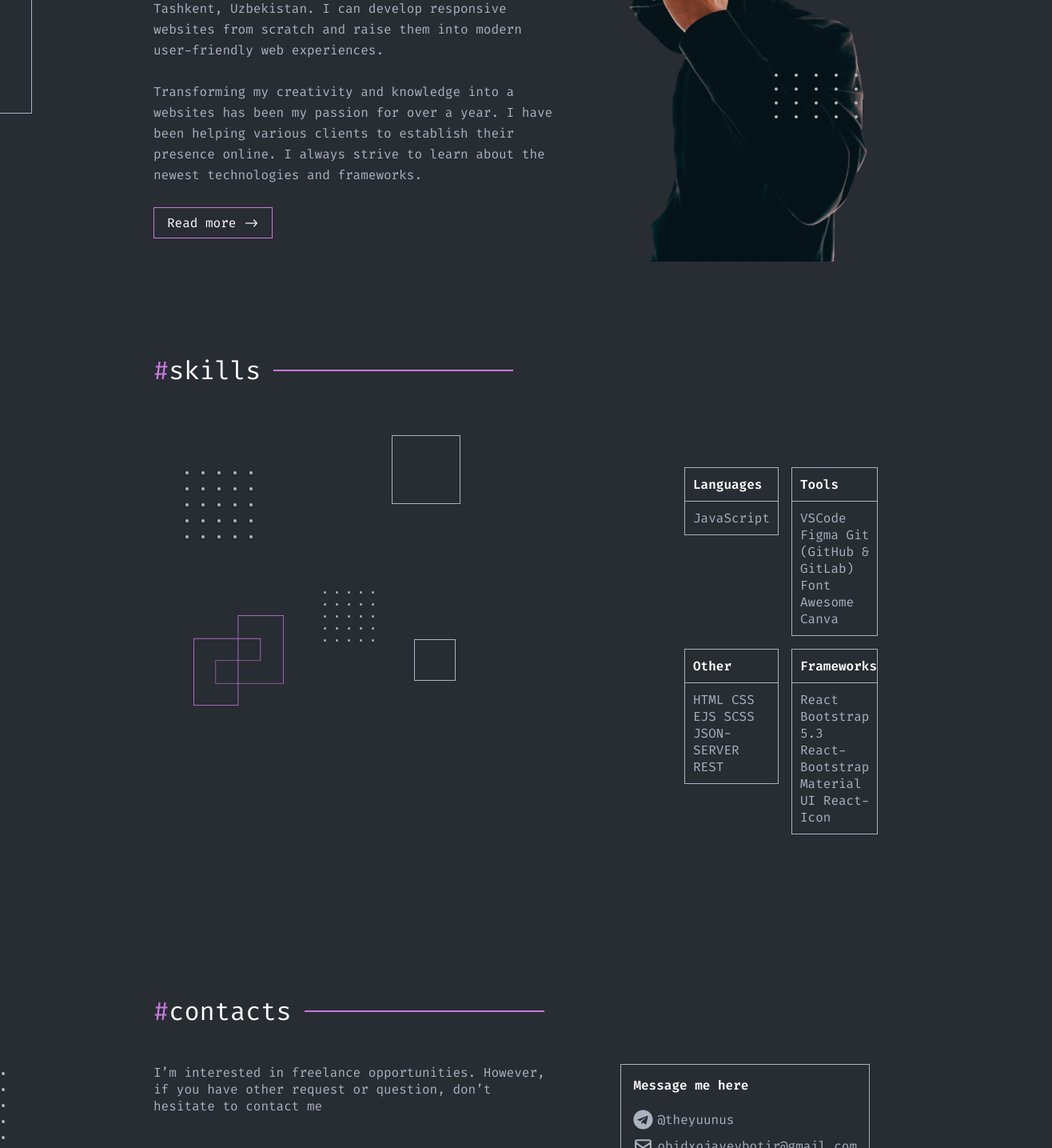
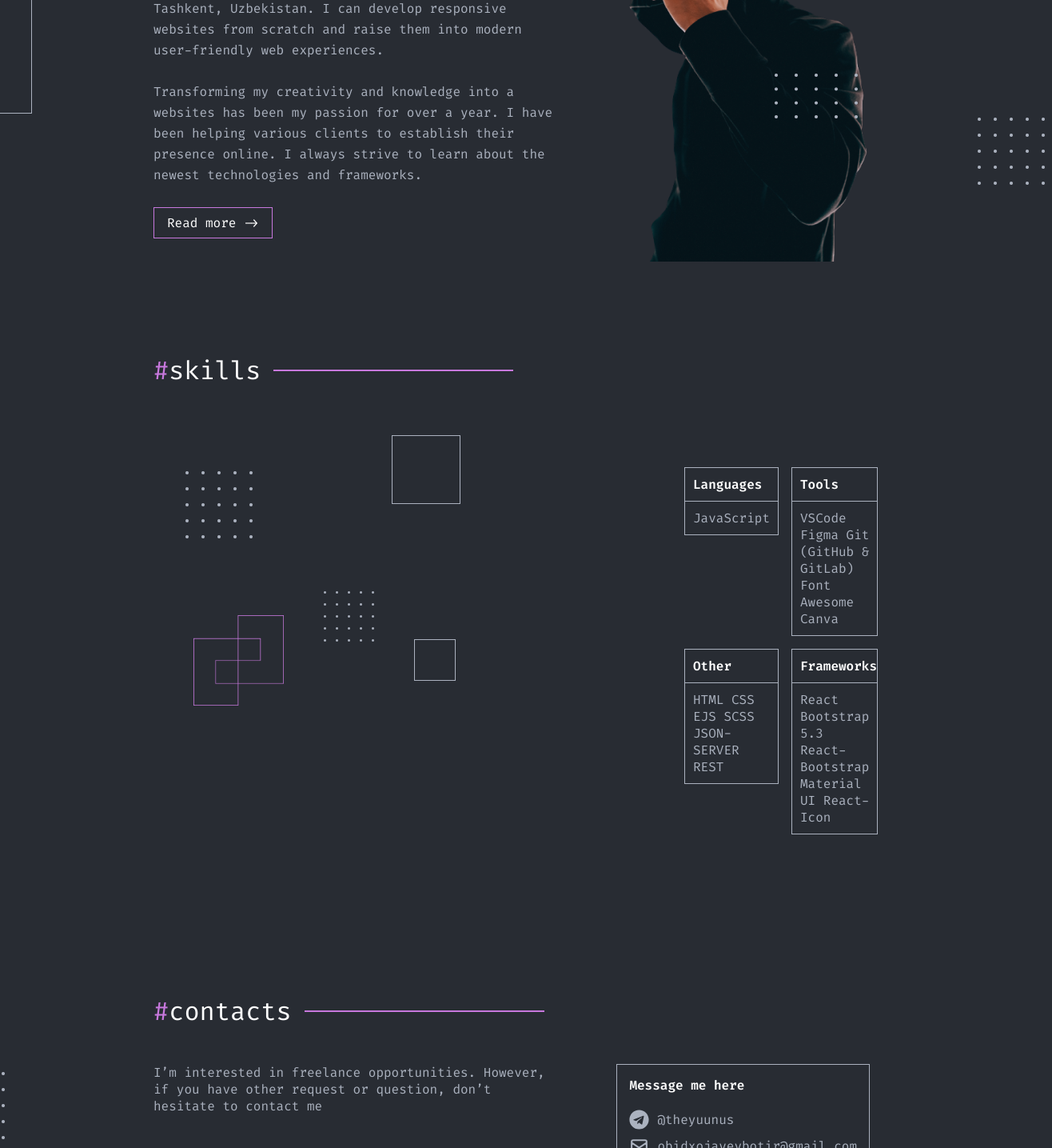
Before and after one commit to theyuunus/Portfolio, a React (Create React App) app: page / in a window 1280 px wide. Shown: the part 840-2275 px from the top of the page at 80% size, 1316 px wide, since content can reach past the window. Built offline with nearby package versions, Linux system fonts and the light colour scheme.

Commit message:
#fix #fix and add dots #Home

```diff
--- a/src/components/HomeAbout/HomeAbout.jsx
+++ b/src/components/HomeAbout/HomeAbout.jsx
@@ -37,9 +37,10 @@ export default function HomeAbout() {
                     </div>
                 </div>
                 <div className="HomeAbout-right">
-                    <div className="HomeAbout-right-dots"></div>
+                    <div className="HomeAbout-right-dots1"></div>
                     <img className="HomeAbout-right-img" src={PersonImg} alt="" />
-                    <div className="HomeAbout-right-dot"></div>
+                    <div className="HomeAbout-right-dots2"></div>
+                    <div className="HomeAbout-right-dots3"></div>
                 </div>
             </div>
         </div>
--- a/src/components/HomeAbout/HomeAbout.scss
+++ b/src/components/HomeAbout/HomeAbout.scss
@@ -57,7 +57,7 @@
 
     &-right {
 
-        &-dots {
+        &-dots1 {
             width: 84px;
             height: 84px;
             background-image: url("../../images/Dots.png");
@@ -73,7 +73,7 @@
             height: 507px;
         }
 
-        &-dot {
+        &-dots2 {
             width: 104px;
             height: 56px;
             background-image: url("../../images/dots2.png");
@@ -84,5 +84,17 @@
             margin-top: -240px;
             margin-left: 220px;
         }
+
+        &-dots3 {
+            width: 103px;
+            height: 103px;
+            background-image: url("../../images/Dots.png");
+            background-position: center;
+            background-repeat: no-repeat;
+            background-size: auto;
+            position: absolute;
+            margin-top: -195px;
+            margin-left: 464px;
+        }
     }
 }
--- a/src/components/HomeContact/HomeContact.scss
+++ b/src/components/HomeContact/HomeContact.scss
@@ -45,16 +45,22 @@
 
             &-a {
                 display: flex;
-                gap: 5px;
+                gap: 10px;
                 align-items: center;
                 color: var(--gray, #ABB2BF);
                 padding-top: 8px;
+                transition: 0.3s;
 
                 &-icon {
                     width: 25px;
                     height: 25px;
                 }
             }
+
+            &-a:hover {
+                color: var(--white, #FFF);
+                transition: 0.3s;
+            }
         }
     }
 }
```
